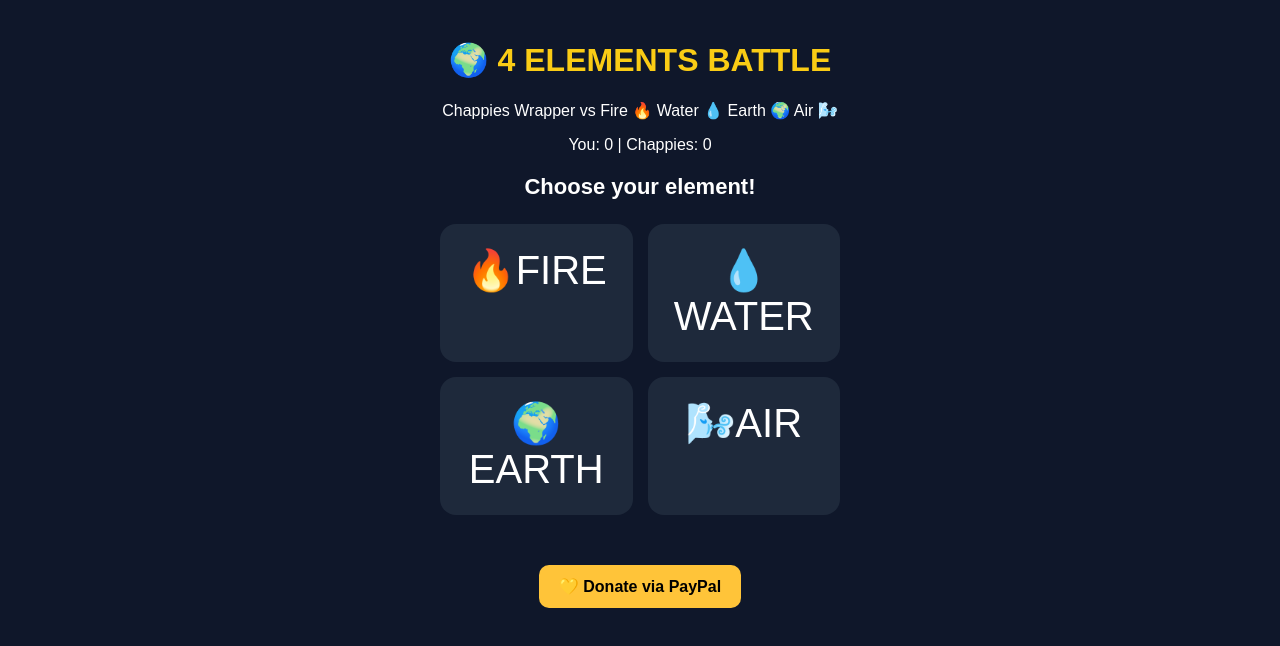
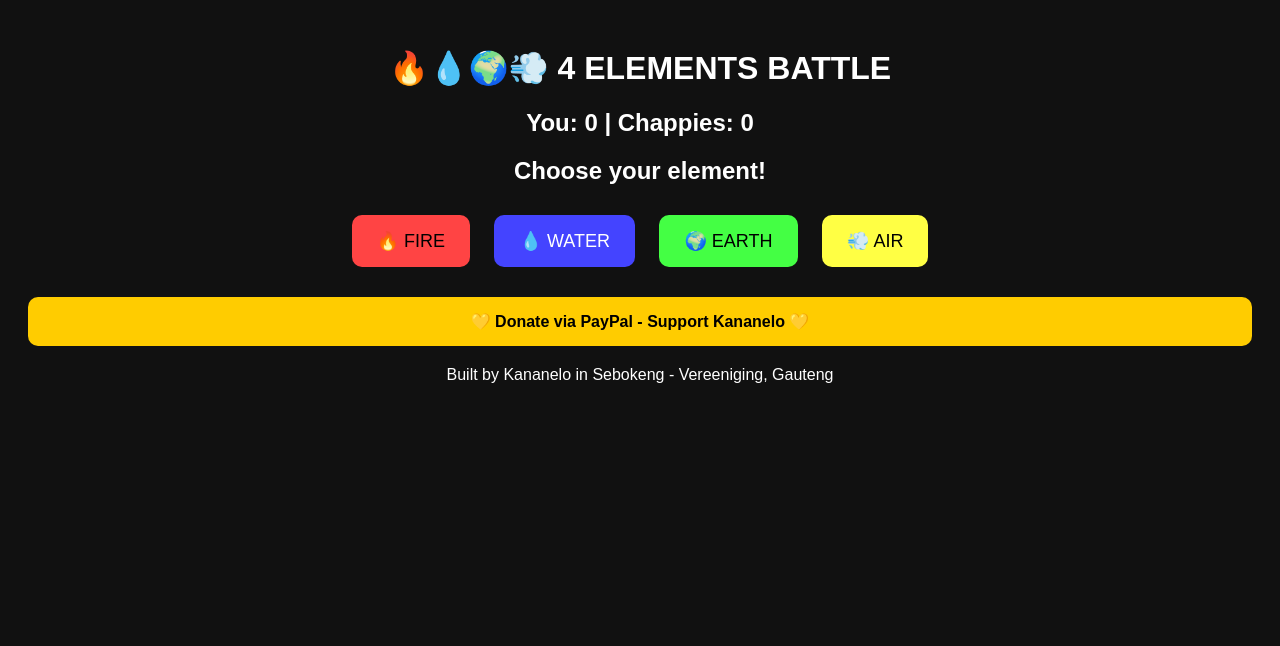
Before and after one commit to Totoricco-web/4-elements-game, a plain HTML site: page index.html in a window 1280 px wide. Drawn offline with Linux system fonts and the light colour scheme.

Commit message:
Update index.html

```diff
--- a/index.html
+++ b/index.html
@@ -1,43 +1,38 @@
 <!DOCTYPE html>
-<html lang="en">
+<html>
 <head>
-<meta charset="UTF-8">
-<meta name="viewport" content="width=device-width, initial-scale=1.0">
-<title>4 Elements - Chappies Battle</title>
+<meta name="viewport" content="width=device-width, initial-scale=1">
+<title>4 Elements Battle</title>
 <style>
-body{margin:0;font-family:Arial,sans-serif;background:#0f172a;color:white;text-align:center;padding:20px}
-h1{color:#facc15}
-.grid{display:grid;grid-template-columns:1fr 1fr;gap:15px;max-width:400px;margin:20px auto}
-.card{background:#1e293b;border-radius:16px;padding:20px;font-size:40px;cursor:pointer;border:3px solid transparent}
-.card:hover{border-color:#facc15}
-#result{font-size:22px;margin:20px;font-weight:bold;min-height:30px}
-.paypal{margin-top:30px;background:#ffc439;color:#000;padding:12px 20px;border-radius:10px;display:inline-block;text-decoration:none;font-weight:bold}
+body{background:#111;color:white;font-family:Arial;text-align:center;padding:20px}
+button{padding:15px 25px;margin:10px;font-size:18px;border-radius:10px;border:none;cursor:pointer}
+.fire{background:#ff4444} .water{background:#4444ff;color:white} .earth{background:#44ff44} .air{background:#ffff44}
+#donate{background:#ffcc00;color:black;font-weight:bold;display:block;margin:20px auto;padding:15px 30px;text-decoration:none;border-radius:10px}
 </style>
 </head>
 <body>
-<h1>🌍 4 ELEMENTS BATTLE</h1>
-<p>Chappies Wrapper vs Fire 🔥 Water 💧 Earth 🌍 Air 🌬️</p>
-<div id="score">You: 0 | Chappies: 0</div>
-<div id="result">Choose your element!</div>
-<div class="grid">
-<div class="card" onclick="play('fire')">🔥<span>FIRE</span></div>
-<div class="card" onclick="play('water')">💧<span>WATER</span></div>
-<div class="card" onclick="play('earth')">🌍<span>EARTH</span></div>
-<div class="card" onclick="play('air')">🌬️<span>AIR</span></div>
-</div>
-<a class="paypal" href="https://www.paypal.com/donate/?hosted_button_id=YOUR_ID" target="_blank">💛 Donate via PayPal</a>
+<h1>🔥💧🌍💨 4 ELEMENTS BATTLE</h1>
+<h2 id="score">You: 0 | Chappies: 0</h2>
+<h2 id="result">Choose your element!</h2>
+<button class="fire" onclick="play('fire')">🔥 FIRE</button>
+<button class="water" onclick="play('water')">💧 WATER</button>
+<button class="earth" onclick="play('earth')">🌍 EARTH</button>
+<button class="air" onclick="play('air')">💨 AIR</button>
+
+<a id="donate" href="https://paypal.me/KMphuthi" target="_blank">💛 Donate via PayPal - Support Kananelo 💛</a>
+<p>Built by Kananelo in Sebokeng - Vereeniging, Gauteng</p>
+
 <script>
-let you=0, comp=0;
-const beats={fire:'air',air:'earth',earth:'water',water:'fire'};
-function play(user){
- const elems=['fire','water','earth','air'];
- const compChoice=elems[Math.floor(Math.random()*4)];
- let msg=`You: ${user} vs Chappies: ${compChoice}<br>`;
- if(user===compChoice)msg+='🤝 TIE!';
- else if(beats[user]===compChoice){msg+='🔥 YOU WIN!';you++;}
- else{msg+='😭 CHAPPIES WINS!';comp++;}
- document.getElementById('result').innerHTML=msg;
- document.getElementById('score').innerText=`You: ${you} | Chappies: ${comp}`;
+let you=0,chappies=0;
+function play(p){
+let e=['fire','water','earth','air'];
+let c=e[Math.floor(Math.random()*4)];
+let r='';
+if(p===c) r=`Draw! Both chose ${p}`;
+else if((p==='fire'&&c==='earth')||(p==='water'&&c==='fire')||(p==='earth'&&c==='air')||(p==='air'&&c==='water')){r=`You WIN! ${p} beats ${c}`;you++}
+else{r=`You LOSE! ${c} beats ${p}`;chappies++}
+document.getElementById('result').innerText=r+` (Chappies chose ${c})`;
+document.getElementById('score').innerText=`You: ${you} | Chappies: ${chappies}`;
 }
 </script>
 </body>
```
